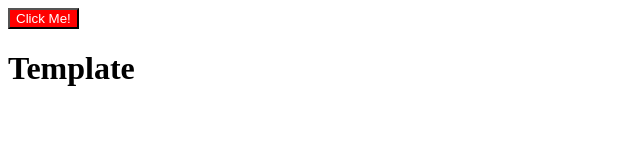
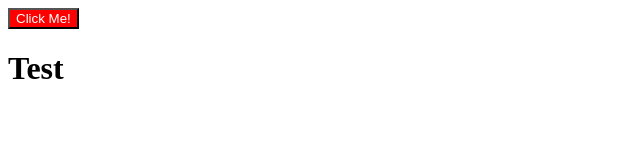
Before and after one commit to Marinela26/firstTest, a plain HTML site: page index.html in a window 1280 px wide. Shown: the whole page, without its empty margins (0-640 px from the left). Drawn offline with nearby package versions, Linux system fonts and the light colour scheme.

Commit message:
second commit

```diff
--- a/index.html
+++ b/index.html
@@ -14,7 +14,7 @@
     <!-- Target -->
     <div id="root"></div>
 
-    <h1>Template</h1>
+    <h1>Test</h1>
 
     <!-- Load React -->
 
```
